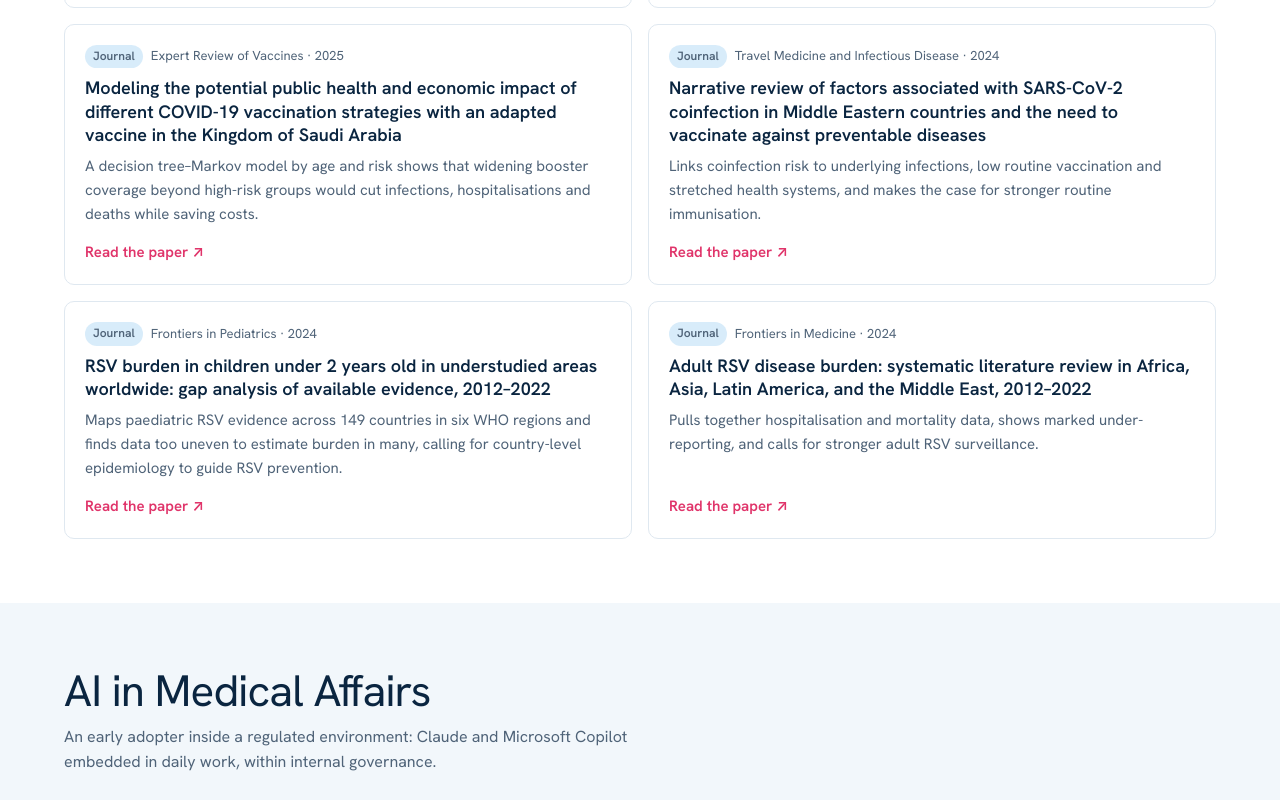
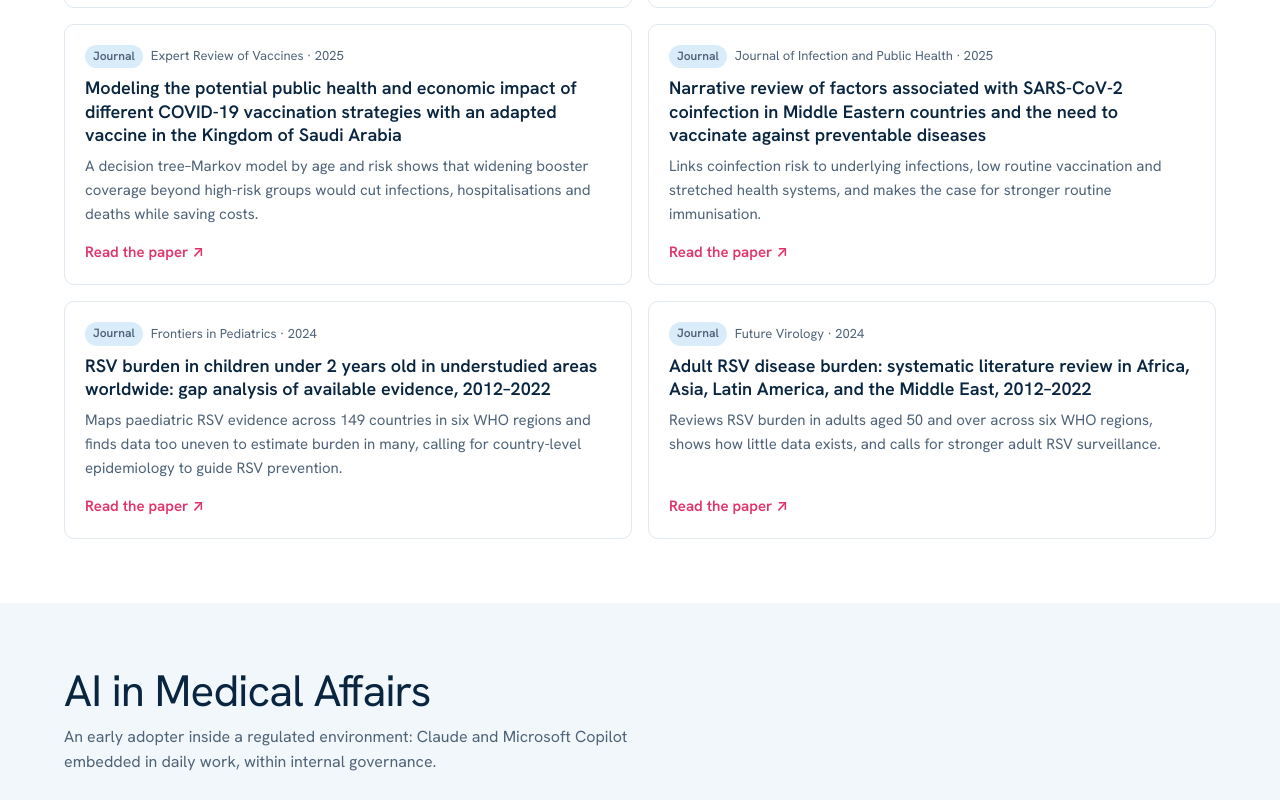
Before and after one commit to mousam5988/mousam5988.github.io, a plain HTML site: page index.html in a window 1280 px wide. Shown: the part 5796-6596 px from the top of the page. Drawn offline with Linux system fonts and the light colour scheme.

Commit message:
Correct journal names for two papers

```diff
--- a/index.html
+++ b/index.html
@@ -399,9 +399,9 @@ const pubs=[
   {k:"Journal",d:"Infectious Diseases and Therapy · 2026",t:"Budget impact of strategies involving RSVpreF and nirsevimab to protect infants in Saudi Arabia against respiratory syncytial virus",s:"Both strategies cut the RSV burden in Saudi infants; adding maternal RSVpreF vaccination gave a considerably lower budget impact than nirsevimab alone, even at low uptake. First presented at ESPID 2025.",u:"https://doi.org/10.1007/s40121-026-01386-5"},
   {k:"Poster",d:"World Congress of the World Society for Pediatric Infectious Diseases (WSPID) · 2025",t:"Cost effectiveness of PCV20 compared with lower-valent PCVs in the Saudi paediatric routine immunisation programme",s:"Assesses the public health and economic impact of moving the Saudi childhood programme to PCV20, including the cost of delaying the switch.",u:""},
   {k:"Journal",d:"Expert Review of Vaccines · 2025",t:"Modeling the potential public health and economic impact of different COVID-19 vaccination strategies with an adapted vaccine in the Kingdom of Saudi Arabia",s:"A decision tree–Markov model by age and risk shows that widening booster coverage beyond high-risk groups would cut infections, hospitalisations and deaths while saving costs.",u:"https://doi.org/10.1080/14760584.2024.2438757"},
-  {k:"Journal",d:"Travel Medicine and Infectious Disease · 2024",t:"Narrative review of factors associated with SARS-CoV-2 coinfection in Middle Eastern countries and the need to vaccinate against preventable diseases",s:"Links coinfection risk to underlying infections, low routine vaccination and stretched health systems, and makes the case for stronger routine immunisation.",u:"https://doi.org/10.1016/j.tmaid.2024.102792"},
+  {k:"Journal",d:"Journal of Infection and Public Health · 2025",t:"Narrative review of factors associated with SARS-CoV-2 coinfection in Middle Eastern countries and the need to vaccinate against preventable diseases",s:"Links coinfection risk to underlying infections, low routine vaccination and stretched health systems, and makes the case for stronger routine immunisation.",u:"https://doi.org/10.1016/j.jiph.2024.102600"},
   {k:"Journal",d:"Frontiers in Pediatrics · 2024",t:"RSV burden in children under 2 years old in understudied areas worldwide: gap analysis of available evidence, 2012–2022",s:"Maps paediatric RSV evidence across 149 countries in six WHO regions and finds data too uneven to estimate burden in many, calling for country-level epidemiology to guide RSV prevention.",u:"https://doi.org/10.3389/fped.2024.1452267"},
-  {k:"Journal",d:"Frontiers in Medicine · 2024",t:"Adult RSV disease burden: systematic literature review in Africa, Asia, Latin America, and the Middle East, 2012–2022",s:"Pulls together hospitalisation and mortality data, shows marked under-reporting, and calls for stronger adult RSV surveillance.",u:"https://doi.org/10.3389/fmed.2024.1375005"}
+  {k:"Journal",d:"Future Virology · 2024",t:"Adult RSV disease burden: systematic literature review in Africa, Asia, Latin America, and the Middle East, 2012–2022",s:"Reviews RSV burden in adults aged 50 and over across six WHO regions, shows how little data exists, and calls for stronger adult RSV surveillance.",u:"https://scholar.google.com/scholar?q=%22Adult+respiratory+syncytial+virus+disease+burden%22+Future+Virology"}
 ];
 document.getElementById('pubs').innerHTML=pubs.map(p=>`<article class="pub rv in"><div class="meta"><span class="tag${p.k==='Poster'?' poster':''}">${esc(p.k)}</span><span>${esc(p.d)}</span></div><h3>${esc(p.t)}</h3><p>${esc(p.s)}</p>${p.u?`<a class="go" href="${esc(p.u)}" rel="noopener">Read the paper ↗</a>`:`<span class="go" style="color:var(--mute)">Congress poster</span>`}</article>`).join('');
 
```
